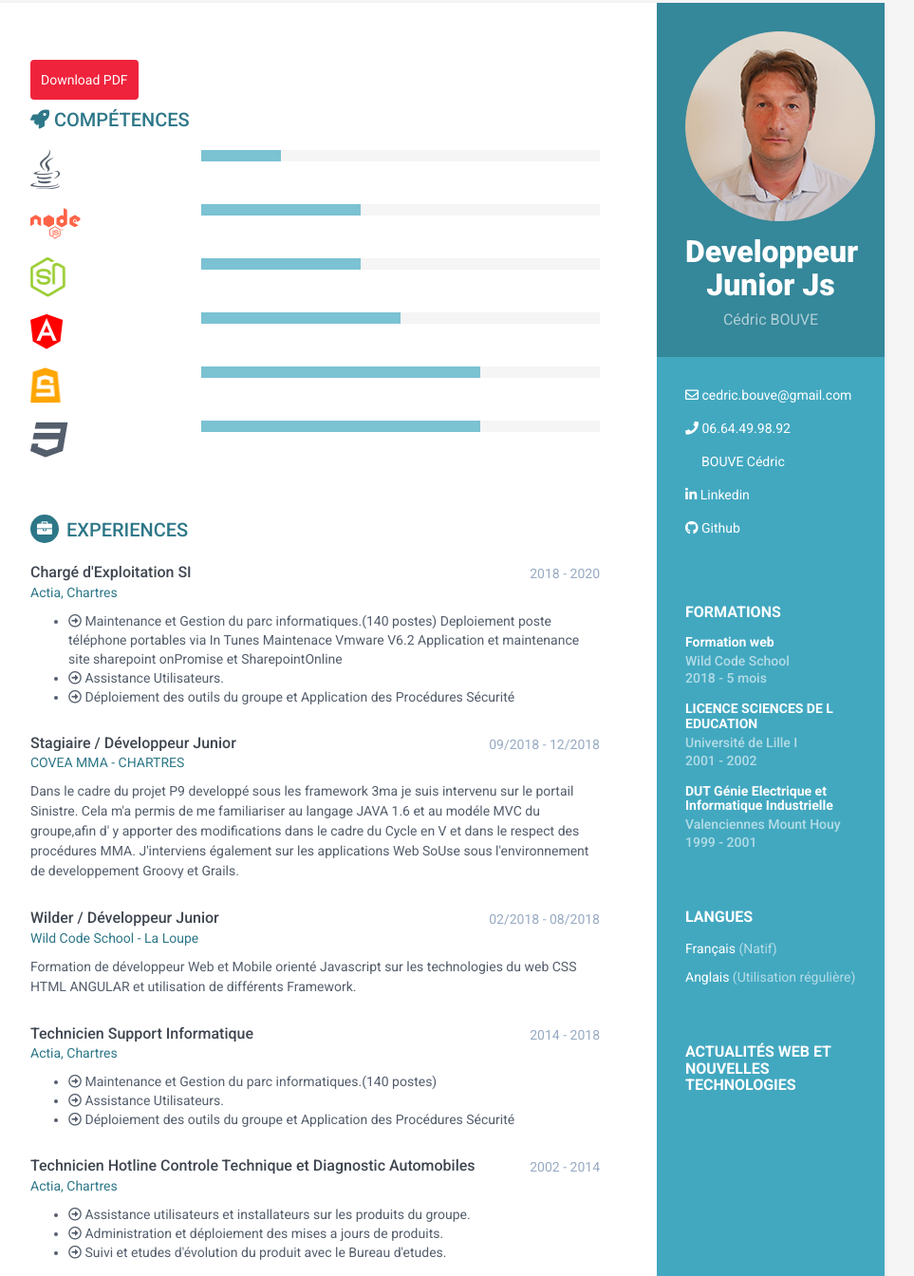
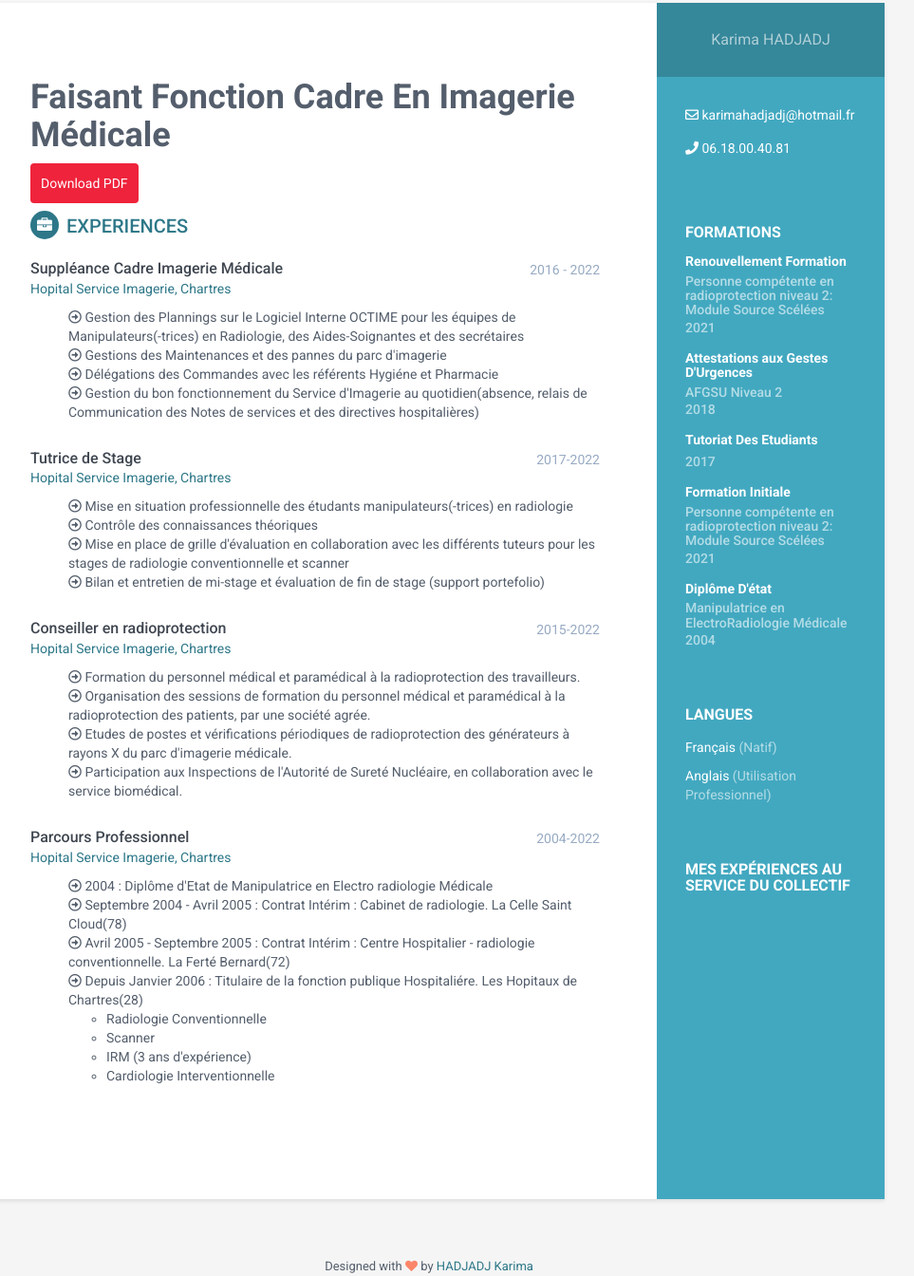
Before and after one commit to ctoxy/ced-cv, a plain HTML site: page index.html in a window 1280 px wide. Shown: the part 27-1371 px from the top of the page at 95% size, without its empty margins (188-1151 px from the left). Drawn offline with nearby package versions, Linux system fonts and the light colour scheme.

Commit message:
cvkarima

```diff
--- a/index.html
+++ b/index.html
@@ -4,20 +4,22 @@
 <!--[if !IE]><!-->
 <html lang="fr">
 <!--<![endif]-->
+
 <head>
-    <title>Resume Cedric BOUVE</title>
+    <title>Resume Karima HADJADJ</title>
     <!-- Meta -->
     <meta charset="utf-8">
     <meta http-equiv="X-UA-Compatible" content="IE=edge">
     <meta name="viewport" content="width=device-width, initial-scale=1.0">
     <meta name="description" content="Responsive HTML5 Resume/CV Template for Developers">
-    <meta name="author" content="Bouve">
+    <meta name="author" content="HADJADJ">
     <link rel="shortcut icon" href="favicon.ico">
-    <link href='https://fonts.googleapis.com/css?family=Roboto:400,500,400italic,300italic,300,500italic,700,700italic,900,900italic'
+    <link
+        href='https://fonts.googleapis.com/css?family=Roboto:400,500,400italic,300italic,300,500italic,700,700italic,900,900italic'
         rel='stylesheet' type='text/css'>
     <!-- Add Font Awesome -->
-    <link rel="stylesheet" href="https://use.fontawesome.com/releases/v5.0.10/css/all.css" integrity="sha384-+d0P83n9kaQMCwj8F4RJB66tzIwOKmrdb46+porD/OvrJ+37WqIM7UoBtwHO6Nlg"
-        crossorigin="anonymous">
+    <link rel="stylesheet" href="https://use.fontawesome.com/releases/v5.0.10/css/all.css"
+        integrity="sha384-+d0P83n9kaQMCwj8F4RJB66tzIwOKmrdb46+porD/OvrJ+37WqIM7UoBtwHO6Nlg" crossorigin="anonymous">
     <!-- Add animate -->
     <link rel="stylesheet" href="https://cdnjs.cloudflare.com/ajax/libs/animate.css/3.5.2/animate.min.css">
     <!-- Global CSS -->
@@ -38,9 +40,9 @@
     <div class="wrapper">
         <div class="sidebar-wrapper">
             <div class="profile-container">
-                <img class="profile" src="assets/images/profile.png" alt="cedric" />
-                <h1 class="name animated rotateInUpRight">Developpeur Junior Js</h1>
-                <h3 class="tagline">Cédric BOUVE</h3>
+
+
+                <h3 class="tagline">Karima HADJADJ</h3>
             </div>
             <!--//profile-container-->
 
@@ -48,45 +50,48 @@
                 <ul class="list-unstyled contact-list">
                     <li class="email ">
                         <i class="far fa-envelope"></i>
-                        <a href="mailto: cedric.bouve@gmail.com">cedric.bouve@gmail.com</a>
+                        <a href="mailto: karimahadjadj@hotmail.fr">karimahadjadj@hotmail.fr</a>
                     </li>
                     <li class="phone">
                         <i class="fas fa-phone animated bounce"></i>
-                        <a href="tel:01 23 45 67 89">06.64.49.98.92</a>
+                        <a href="tel:01 23 45 67 89">06.18.00.40.81</a>
                     </li>
-                    <li class="website">
-                        <i class="fas fa-globe animated infinite rotateIn"></i>
-                        <a href="ctoxy.github.io/online-cv/" target="_blank">BOUVE Cédric</a>
-                    </li>
-                    <li class="linkedin">
-                        <i class="fab fa-linkedin-in"></i>
-                        <a href="https://www.linkedin.com/in/c%C3%A9dric-bouve/" target="_blank">Linkedin</a>
-                    </li>
-                    <li class="github">
-                        <i class="fab fa-github"></i>
-                        <a href="https://github.com/ctoxy" target="_blank">Github</a>
-                    </li>
+
                 </ul>
             </div>
             <!--//contact-container-->
             <div class="education-container container-block">
                 <h2 class="container-block-title">FORMATIONS</h2>
                 <div class="item">
-                    <h4 class="degree">Formation web</h4>
-                    <h5 class="meta">Wild Code School</h5>
-                    <div class="time">2018 - 5 mois</div>
+                    <h4 class="degree">Renouvellement Formation</h4>
+                    <h5 class="meta">Personne compétente en radioprotection niveau 2: Module Source Scélées</h5>
+                    <div class="time">2021</div>
                 </div>
                 <!--//item-->
                 <div class="item">
-                    <h4 class="degree">LICENCE SCIENCES DE L EDUCATION</h4>
-                    <h5 class="meta">Université de Lille I</h5>
-                    <div class="time">2001 - 2002</div>
+                    <h4 class="degree">Attestations aux Gestes D'Urgences</h4>
+                    <h5 class="meta">AFGSU Niveau 2</h5>
+                    <div class="time">2018</div>
                 </div>
                 <!--//item-->
                 <div class="item">
-                    <h4 class="degree">DUT Génie Electrique et Informatique Industrielle</h4>
-                    <h5 class="meta">Valenciennes Mount Houy</h5>
-                    <div class="time">1999 - 2001</div>
+                    <h4 class="degree">Tutoriat Des Etudiants</h4>
+                    <h5 class="meta"></h5>
+                    <div class="time">2017</div>
+                </div>
+                <!--//item-->
+                <!--//item-->
+                <div class="item">
+                    <h4 class="degree">Formation Initiale</h4>
+                    <h5 class="meta">Personne compétente en radioprotection niveau 2: Module Source Scélées</h5>
+                    <div class="time">2021</div>
+                </div>
+                <!--//item-->
+                <!--//item-->
+                <div class="item">
+                    <h4 class="degree">Diplôme D'état</h4>
+                    <h5 class="meta">Manipulatrice en ElectroRadiologie Médicale</h5>
+                    <div class="time">2004</div>
                 </div>
                 <!--//item-->
             </div>
@@ -99,13 +104,13 @@
                         <span class="lang-desc">(Natif)</span>
                     </li>
                     <li>Anglais
-                        <span class="lang-desc">(Utilisation régulière)</span>
+                        <span class="lang-desc">(Utilisation Professionnel)</span>
                     </li>
                 </ul>
             </div>
             <!--//interests-->
             <div class="interests-container container-block">
-                <h2 class="container-block-title">Actualités web et nouvelles technologies</h2>
+                <h2 class="container-block-title">Mes Expériences au service du Collectif</h2>
             </div>
             <!--//interests-->
 
@@ -113,118 +118,46 @@
         <!--//sidebar-wrapper-->
 
         <div class="main-wrapper">
+            <h1 class="name animated rotateInUpRight">Faisant Fonction Cadre En Imagerie Médicale</h1>
             <a href="./resume.pdf" download class="btn download">Download PDF</a>
 
-            <section class="skills-section section">
-                <h2 class="section-title node">
-                    <i class="fas fa-rocket fa-cog"></i>
-                    </i>Compétences</h2>
-                <div class="skillset">
-                    <div class="item">
-                        <div class="level-title java">
-                            <i class="fab fab fa-java fa-3x"></i>
-                        </div>
-                        <div class="level-bar">
-                            <div class="level-bar-inner" data-level="20%">
-                            </div>
-                        </div>
-                        <!--//level-bar-->
-                    </div>
-                    <!--//item-->
-                    <div class="item">
-                        <div class="level-title node">
-                            <i class="fab fab fa-node fa-3x"></i>
-                        </div>
-                        <div class="level-bar">
-                            <div class="level-bar-inner" data-level="40%">
-                            </div>
-                        </div>
-                        <!--//level-bar-->
-                    </div>
-                    <!--//item-->
 
-                    <div class="item">
-                        <div class="level-title javascript">
-                            <i class="fab fa-node-js fa-3x fa-spin"></i>
-                        </div>
-                        <div class="level-bar">
-                            <div class="level-bar-inner" data-level="40%">
-                            </div>
-                        </div>
-                        <!--//level-bar-->
-                    </div>
-                    <!--//item-->
-
-                    <div class="item">
-                        <div class="level-title angular">
-                            <i class="fab fa-angular fa-3x"></i>
-                        </div>
-                        <div class="level-bar">
-                            <div class="level-bar-inner" data-level="50%">
-                            </div>
-                        </div>
-                        <!--//level-bar-->
-                    </div>
-                    <!--//item-->
-
-                    <div class="item">
-                        <div class="level-title html5">
-                            <i class="fab fa-html5 fa-3x fa-spin"></i>
-                        </div>
-                        <div class="level-bar">
-                            <div class="level-bar-inner" data-level="70%">
-                            </div>
-                        </div>
-                        <!--//level-bar-->
-                    </div>
-                    <!--//item-->
-
-                    <!--//item-->
-                    <div class="item">
-                        <div class="level-title">
-                            <i class="fab fa-css3 fa-3x"></i>
-                        </div>
-                        <div class="level-bar">
-                            <div class="level-bar-inner" data-level="70%">
-                            </div>
-                        </div>
-                        <!--//level-bar-->
-                    </div>
-                    <!--//item-->
-
-                </div>
-            </section>
 
             <!--//section-->
 
             <section class="section experiences-section">
                 <h2 class="section-title">
-                    <i class="fa fa-briefcase"></i>Experiences</h2>
+                    <i class="fa fa-briefcase"></i>Experiences
+                </h2>
                 <div class="item">
                     <div class="meta">
                         <div class="upper-row">
-                            <h3 class="job-title">Chargé d'Exploitation SI</h3>
-                            <div class="time">2018 - 2020</div>
+                            <h3 class="job-title">Suppléance Cadre Imagerie Médicale</h3>
+                            <div class="time">2016 - 2022</div>
                         </div>
                         <!--//upper-row-->
                         <div class="company">
-                            <a href="https://www.actia.com/fr/">Actia, Chartres</a>
+                            <a href="https://www.ch-chartres.fr/">Hopital Service Imagerie, Chartres</a>
                         </div>
                     </div>
                     <!--//meta-->
                     <div class="details">
-                        <ul>
+                        <ul style="list-style: none;">
                             <li>
-                                <i class="far fa-arrow-alt-circle-right"></i> Maintenance et Gestion du parc informatiques.(140 postes)
-                                Deploiement poste téléphone portables via In Tunes
-                                Maintenace Vmware V6.2
-                                Application et maintenance site sharepoint onPromise et SharepointOnline
+                                <i class="far fa-arrow-alt-circle-right"></i> Gestion des Plannings
+                                sur le Logiciel Interne OCTIME pour les équipes de Manipulateurs(-trices) en Radiologie, des Aides-Soignantes et des secrétaires
+
+
                             </li>
                             <li>
-                                <i class="far fa-arrow-alt-circle-right"></i> Assistance Utilisateurs.
+                                <i class="far fa-arrow-alt-circle-right"></i> Gestions des Maintenances et des pannes du parc d'imagerie
+
                             </li>
                             <li>
-                                <i class="far fa-arrow-alt-circle-right"></i> Déploiement des outils du groupe et Application des Procédures Sécurité
+                                <i class="far fa-arrow-alt-circle-right"></i> Délégations des Commandes avec les référents Hygiéne et Pharmacie
+                            </li>
+                            <li>
+                                <i class="far fa-arrow-alt-circle-right"></i> Gestion du bon fonctionnement du Service d'Imagerie au quotidien(absence, relais de Communication des Notes de services et des directives hospitalières)
                             </li>
                         </ul>
                     </div>
@@ -234,67 +167,30 @@
                 <div class="item">
                     <div class="meta">
                         <div class="upper-row">
-                            <h3 class="job-title">Stagiaire / Développeur Junior</h3>
-                            <div class="time">09/2018 - 12/2018</div>
+                            <h3 class="job-title">Tutrice de Stage</h3>
+                            <div class="time">2017-2022</div>
                         </div>
                         <!--//upper-row-->
                         <div class="company">
-                            <a href="https://www.covea.eu/">COVEA MMA - CHARTRES</a>
+                            <a href="https://www.ch-chartres.fr/">Hopital Service Imagerie, Chartres</a>
                         </div>
                     </div>
                     <!--//meta-->
                     <div class="details">
-                        <p>Dans le cadre du projet P9 developpé sous les framework 3ma je suis intervenu sur le portail Sinistre.
-                           Cela m'a permis de me familiariser au langage JAVA 1.6 et au modéle MVC du groupe,afin d' y apporter
-                           des modifications dans le cadre du Cycle en V et dans le respect des procédures MMA.
-                           J'interviens également sur les applications Web SoUse sous l'environnement de developpement Groovy et Grails.
-                        </p>
-                    </div>
-                    <!--//details-->
-                </div>
-                <!--//item-->
-                <div class="item">
-                    <div class="meta">
-                        <div class="upper-row">
-                            <h3 class="job-title">Wilder / Développeur Junior</h3>
-                            <div class="time">02/2018 - 08/2018</div>
-                        </div>
-                        <!--//upper-row-->
-                        <div class="company">
-                            <a href="https://wildcodeschool.fr/">Wild Code School  - La Loupe</a>
-                        </div>
-                    </div>
-                    <!--//meta-->
-                    <div class="details">
-                        <p>Formation de développeur Web et Mobile orienté Javascript sur les technologies du web CSS HTML ANGULAR
-                        et utilisation de différents Framework.</p>
-                    </div>
-                    <!--//details-->
-                </div>
-                <!--//item-->
+                        <ul style="list-style: none;">
+                            <li>
+                                <i class="far fa-arrow-alt-circle-right"></i> Mise en situation professionnelle des étudants manipulateurs(-trices) en radiologie
 
-                <div class="item">
-                    <div class="meta">
-                        <div class="upper-row">
-                            <h3 class="job-title">Technicien Support Informatique</h3>
-                            <div class="time">2014 - 2018</div>
-                        </div>
-                        <!--//upper-row-->
-                        <div class="company">
-                            <a href="https://www.actia.com/fr/">Actia, Chartres</a>
-                        </div>
-                    </div>
-                    <!--//meta-->
-                    <div class="details">
-                        <ul>
-                            <li>
-                                <i class="far fa-arrow-alt-circle-right"></i> Maintenance et Gestion du parc informatiques.(140 postes)
                             </li>
                             <li>
-                                <i class="far fa-arrow-alt-circle-right"></i> Assistance Utilisateurs.
+                                <i class="far fa-arrow-alt-circle-right"></i> Contrôle des connaissances théoriques
+
                             </li>
                             <li>
-                                <i class="far fa-arrow-alt-circle-right"></i> Déploiement des outils du groupe et Application des Procédures Sécurité
+                                <i class="far fa-arrow-alt-circle-right"></i> Mise en place de grille d'évaluation en collaboration avec les différents tuteurs pour les stages de radiologie conventionnelle et scanner
+                            </li>
+                            <li>
+                                <i class="far fa-arrow-alt-circle-right"></i> Bilan et entretien de mi-stage et évaluation de fin de stage (support portefolio)
                             </li>
                         </ul>
                     </div>
@@ -304,30 +200,78 @@
                 <div class="item">
                     <div class="meta">
                         <div class="upper-row">
-                            <h3 class="job-title">Technicien Hotline Controle Technique et Diagnostic Automobiles</h3>
-                            <div class="time">2002 - 2014</div>
+                            <h3 class="job-title">Conseiller en radioprotection</h3>
+                            <div class="time">2015-2022</div>
                         </div>
                         <!--//upper-row-->
                         <div class="company">
-                            <a href="https://www.actia.com/fr/">Actia, Chartres</a>
+                            <a href="https://www.ch-chartres.fr/">Hopital Service Imagerie, Chartres</a>
                         </div>
                     </div>
                     <!--//meta-->
                     <div class="details">
-                        <ul>
+                        <ul style="list-style: none;">
                             <li>
-                                <i class="far fa-arrow-alt-circle-right"></i> Assistance utilisateurs et installateurs sur les produits du groupe.
+                                <i class="far fa-arrow-alt-circle-right"></i> Formation du personnel médical et paramédical à la radioprotection des travailleurs.
+
                             </li>
                             <li>
-                                <i class="far fa-arrow-alt-circle-right"></i> Administration et déploiement des mises a jours de produits.
+                                <i class="far fa-arrow-alt-circle-right"></i> Organisation des sessions de formation du personnel médical et paramédical à la radioprotection des patients, par une société agrée.
+
                             </li>
                             <li>
-                                <i class="far fa-arrow-alt-circle-right"></i> Suivi et etudes d'évolution du produit avec le Bureau d'etudes.
+                                <i class="far fa-arrow-alt-circle-right"></i> Etudes de postes et vérifications périodiques de radioprotection des générateurs à rayons X du parc d'imagerie médicale.
+                            </li>
+                            <li>
+                                <i class="far fa-arrow-alt-circle-right"></i> Participation aux Inspections de l'Autorité de Sureté Nucléaire, en collaboration avec le service biomédical.
                             </li>
                         </ul>
                     </div>
                     <!--//details-->
                 </div>
+                <!--//item-->
+
+                <div class="item">
+                    <div class="meta">
+                        <div class="upper-row">
+                            <h3 class="job-title">Parcours Professionnel</h3>
+                            <div class="time">2004-2022</div>
+                        </div>
+                        <!--//upper-row-->
+                        <div class="company">
+                            <a href="https://www.ch-chartres.fr/">Hopital Service Imagerie, Chartres</a>
+                        </div>
+                    </div>
+                    <!--//meta-->
+                    <div class="details">
+                        <ul style="list-style: none;">
+                            <li>
+                                <i class="far fa-arrow-alt-circle-right"></i> 2004 : Diplôme d'Etat de Manipulatrice en Electro radiologie Médicale
+
+                            </li>
+                            <li>
+                                <i class="far fa-arrow-alt-circle-right"></i> Septembre 2004 - Avril 2005 : Contrat Intérim : Cabinet de radiologie. La Celle Saint Cloud(78)
+
+                            </li>
+                            <li>
+                                <i class="far fa-arrow-alt-circle-right"></i> Avril 2005 - Septembre 2005 : Contrat Intérim : Centre Hospitalier - radiologie conventionnelle. La Ferté Bernard(72)
+                            </li>
+                            <li>
+                                <i class="far fa-arrow-alt-circle-right"></i> Depuis Janvier 2006 : Titulaire de la fonction publique Hospitaliére. Les Hopitaux de Chartres(28)
+                                 <ul>
+                                    <li> Radiologie Conventionnelle</li>
+                                    <li> Scanner</li>
+                                    <li> IRM (3 ans d'expérience)</li>
+                                    <li> Cardiologie Interventionnelle</li>
+
+                                 </ul>
+                            </li>
+                        </ul>
+                    </div>
+                    <!--//details-->
+                </div>
+                <!--//item-->
+
 
 
                 <!--//item -->
@@ -335,7 +279,7 @@
 
 
 
-            <!--//skills-section-->
+                <!--//skills-section-->
 
         </div>
         <!--//main-body-->
@@ -344,9 +288,12 @@
     <footer class="footer">
         <div class="text-center">
 
-            <small class="copyright">Designed with <i class="fa fa-heart"></i> by <a href="https://www.linkedin.com/in/c%C3%A9dric-bouve/" target="_blank" rel="nofollow">Bouve Cédric</a> </small>
-        </div><!--//container-->
-    </footer><!--//footer-->
+            <small class="copyright">Designed with <i class="fa fa-heart"></i> by <a
+                    href="https://fr.linkedin.com/in/karima-hadjadj-24aa6a84" target="_blank" rel="nofollow">HADJADJ Karima</a> </small>
+        </div>
+        <!--//container-->
+    </footer>
+    <!--//footer-->
 
     <!-- Javascript -->
     <script type="text/javascript" src="assets/plugins/jquery-1.11.3.min.js"></script>
```
